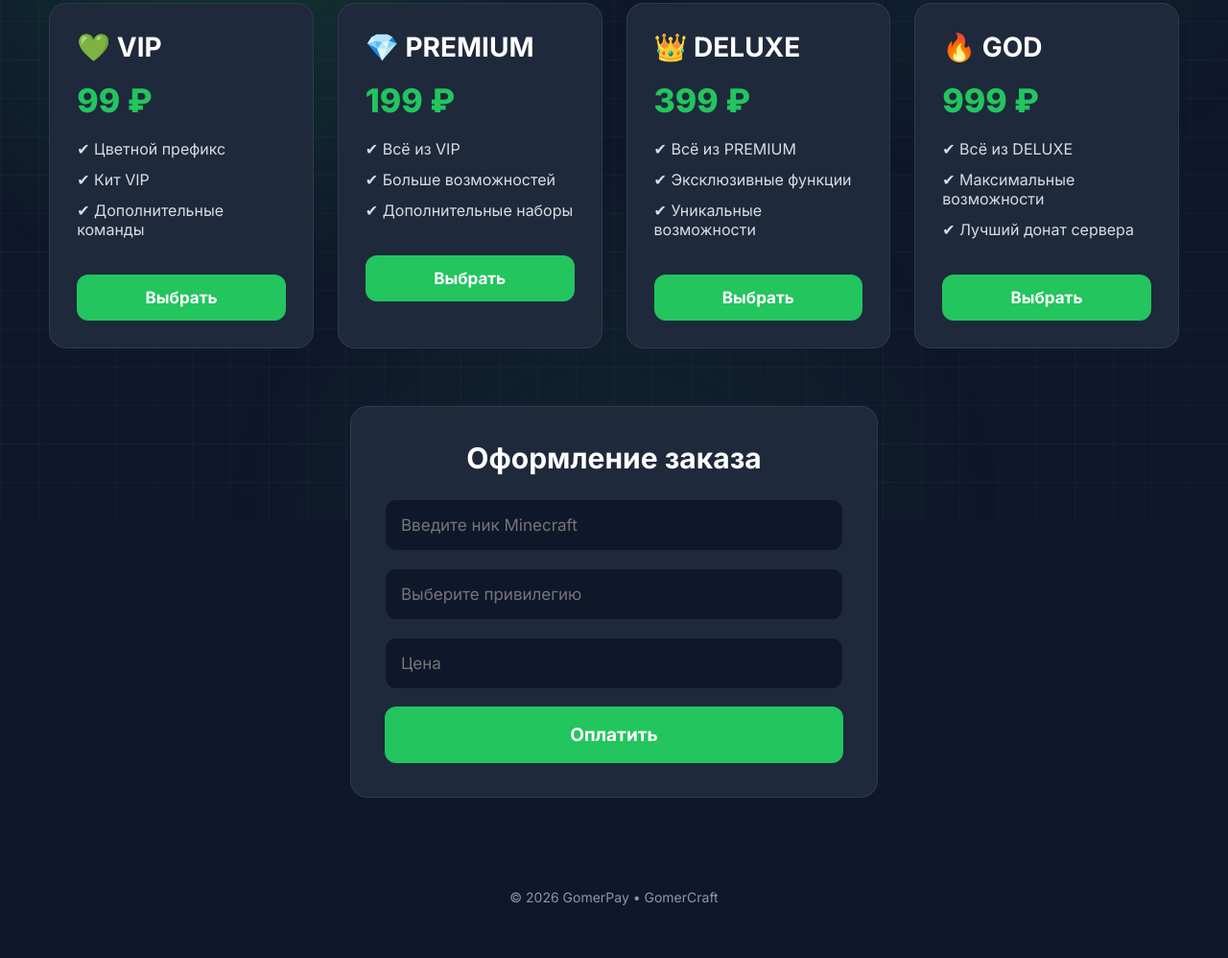
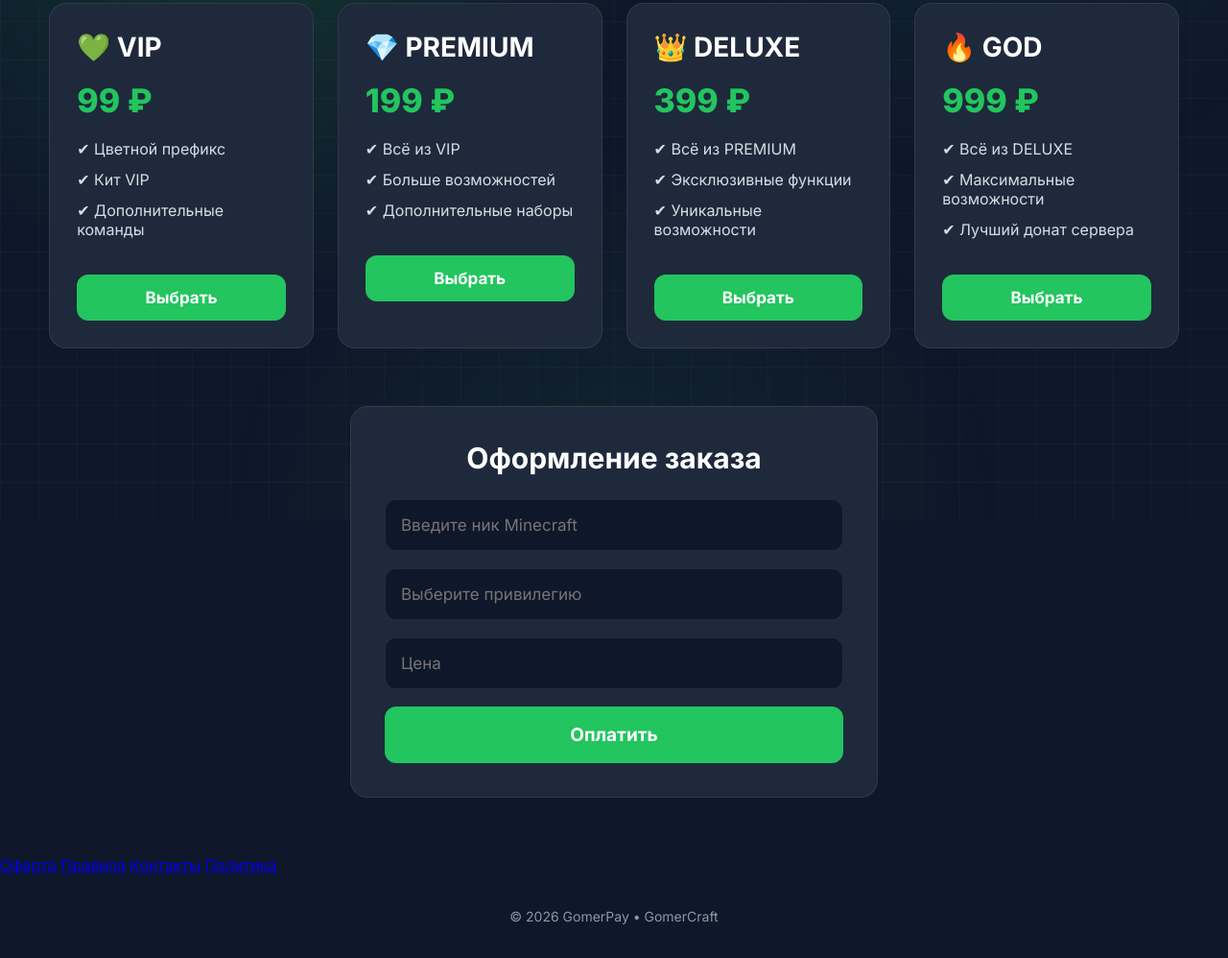
Before and after one commit to fgfgfg12345678/GomerPay, a plain HTML site: page index.html in a window 1280 px wide. Shown: the part 258-1256 px from the top of the page at 96% size. Drawn offline with Linux system fonts and the light colour scheme; files whose address does not match are found by name.

Commit message:
Add files via upload

```diff
--- a/index.html
+++ b/index.html
@@ -143,6 +143,11 @@ placeholder="Цена">
 
 </main>
 
+<a href="offer.html">Оферта</a>
+<a href="rules.html">Правила</a>
+<a href="contacts.html">Контакты</a>
+<a href="privacy.html">Политика</a>
+
 <footer>
 
 © 2026 GomerPay • GomerCraft
```
